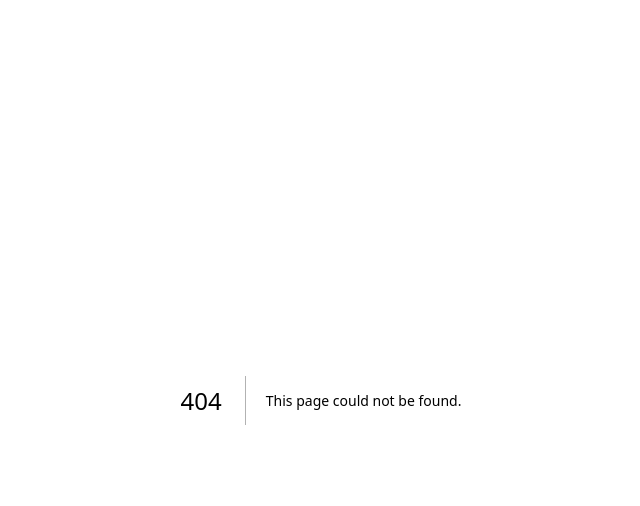
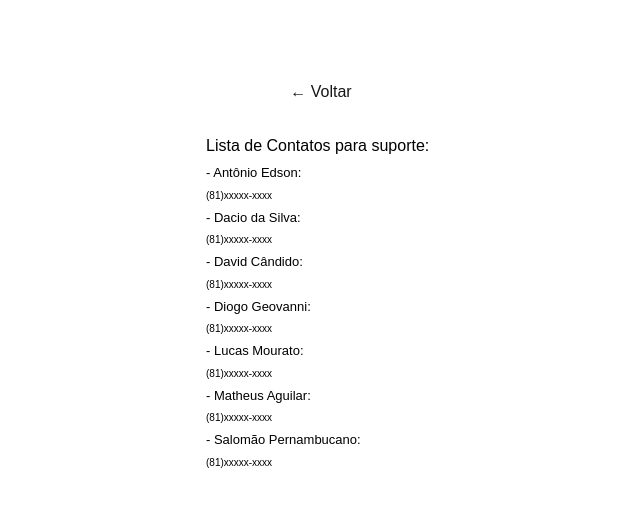
Before and after one commit to LucasMChave/web-project, a Next.js app in the folder med_org/: page /PagSuporte in a window 1280 px wide. Before the commit this address had no page. Shown: the top 506 px of the page, without its empty margins (319-959 px from the left). Built offline with nearby package versions, Linux system fonts and the light colour scheme.

Commit message:
mais algumas rotas

```diff
--- a/med_org/src/app/BatePapo/index.jsx
+++ b/med_org/src/app/BatePapo/page.jsx
@@ -1,12 +1,13 @@
+"use client"
 import React, { useState, useEffect } from 'react';
-import { useNavigate } from 'react-router-dom';
+import { useRouter } from 'next/navigation';
 import './style.css';
 
 function Chat() {
-  const navigate = useNavigate();
+  const router = useRouter();
 
   const [messages, setMessages] = useState([
-    { from: 'system', text: 'Bom dia Robsom. Como você está se sentindo hoje?' },
+    { from: 'system', text: 'Bom dia Narceja. Como você está se sentindo hoje?' },
     { from: 'user', text: 'Olá Dr. Henrique estou um pouco melhor' },
     { from: 'user', text: 'mas ainda com algumas dores.' }
   ]);
@@ -33,7 +34,7 @@ function Chat() {
 
   return (
     <div className="chat-container">
-      <button className="voltar-btn" onClick={() => navigate(-1)}>← Voltar</button>
+      <button className="voltar-btn" onClick={() => router.back()}>← Voltar</button>
 
       <div className="header">
         <span>Dr. Henrique Dias Gonçalves</span>
--- a/med_org/src/app/HomePaciente/page.jsx
+++ b/med_org/src/app/HomePaciente/page.jsx
@@ -13,14 +13,14 @@ const HomePaciente = () => {
   // useEffect(() => {
   //   if (tipoUsuario !== "paciente") {
   //     alert("Acesso permitido apenas para pacientes.");
-  //     navigate("/");
+  //     router.push("/");
   //   }
-  // }, [tipoUsuario, navigate]);
+  // }, [tipoUsuario, router]);
 
   const menuItems = [
-    { label: "Falar com Médicos", icon: "💬", path: "/chat" },
+    { label: "Falar com Médicos", icon: "💬", path: "/BatePapo" },
     { label: "Agendamentos", icon: "📅", path: "/servicos-oferecidos" },
-    { label: "Prescrições Atuais", icon: "💊", path: "/prescricao-paciente" },
+    { label: "Prescrições Atuais", icon: "💊", path: "/PrescricaoPaciente" },
     { label: "Mapa", icon: "📍" },
     { label: "Conta", icon: "👤" },
     { label: "Configurações", icon: "⚙️" },
@@ -53,7 +53,7 @@ const HomePaciente = () => {
             </button>
           ))}
 
-          <button onClick={() => router.push("/suporte")} className="menu-item suporte-button">
+          <button onClick={() => router.push("/PagSuporte")} className="menu-item suporte-button">
             <span className="menu-icon">🆘</span>
             <span>Suporte</span>
           </button>
--- /dev/null
+++ b/med_org/src/app/PagSuporte/page.jsx
@@ -0,0 +1,33 @@
+"use client"
+import { useRouter } from 'next/navigation';
+import { useState } from 'react';
+import './style.css'
+
+function Suporte() {
+    const router = useRouter();
+
+    return (
+        <div className='SupTec'>
+            <button className="voltar-btn" onClick={() => router.back()}>← Voltar</button>
+            <form id='sup'>
+                <h1 id='titulo'>Lista de Contatos para suporte:</h1>
+                <h1 id='nome'>- Antônio Edson:</h1>
+                <h1 id='num'>(81)xxxxx-xxxx</h1>
+                <h1 id='nome'>- Dacio da Silva:</h1>
+                <h1 id='num'>(81)xxxxx-xxxx</h1>
+                <h1 id='nome'>- David Cândido:</h1>
+                <h1 id='num'>(81)xxxxx-xxxx</h1>
+                <h1 id='nome'>- Diogo Geovanni:</h1>
+                <h1 id='num'>(81)xxxxx-xxxx</h1>
+                <h1 id='nome'>- Lucas Mourato: </h1>
+                <h1 id='num'>(81)xxxxx-xxxx</h1>
+                <h1 id='nome'>- Matheus Aguilar:</h1>
+                <h1 id='num'>(81)xxxxx-xxxx</h1>
+                <h1 id='nome'>- Salomão Pernambucano:</h1>
+                <h1 id='num'>(81)xxxxx-xxxx</h1>
+            </form>
+        </div>
+    )
+}
+
+export default Suporte
--- a/med_org/src/app/PrescricaoPaciente/index.jsx
+++ b/med_org/src/app/PrescricaoPaciente/page.jsx
@@ -1,13 +1,14 @@
-import { useNavigate } from 'react-router-dom';
+"use client"
+import { useRouter } from 'next/navigation';
 import React from 'react';
 import './style.css';
 
 export default function PrescricaoPaciente() {
-  const navigate = useNavigate();
+  const router = useRouter();
 
   return (
     <div className="prescricao-container">
-      <button className="voltar-btn" onClick={() => navigate(-1)}>← Voltar</button>
+      <button className="voltar-btn" onClick={() => router.back()}>← Voltar</button>
       <h2 className="titulo">Prescrição</h2>
 
       <div className="prescricao-card">
```
